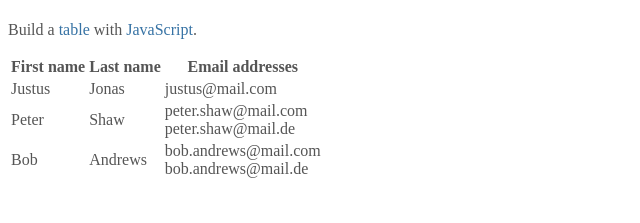
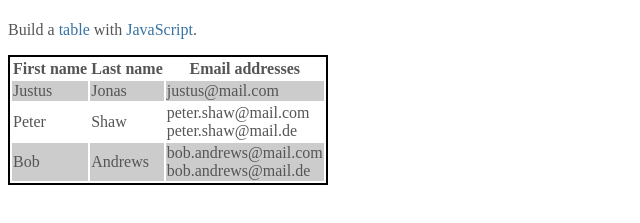
Before and after one commit to sklinkusch/JS-array-loops-table, a plain HTML site: page index.html in a window 1280 px wide. Shown: the part 101-324 px from the top of the page, without its empty margins (0-640 px from the left). Drawn offline with Linux system fonts and the light colour scheme.

Commit message:
styled the table striped

```diff
--- a/assets/css/styles.css
+++ b/assets/css/styles.css
@@ -23,3 +23,9 @@ a {
 a {
   text-decoration: underline;
 }
+.table-bordered {
+  border: 2px solid black;
+}
+.table-striped tr:nth-child(2n + 2) {
+  background-color: #ccc;
+}
--- a/assets/js/main.js
+++ b/assets/js/main.js
@@ -3,7 +3,7 @@ const contacts = [
   ["Peter", "Shaw", ["peter.shaw@mail.com", "peter.shaw@mail.de"]],
   ["Bob", "Andrews", ["bob.andrews@mail.com", "bob.andrews@mail.de"]]
 ];
-var finalText = "<table class=table table-striped table-bordered>";
+var finalText = '<table class="table table-striped table-bordered">';
 finalText =
   finalText +
   "<tr><th>First name</th><th>Last name</th><th>Email addresses</th></tr>";
```
